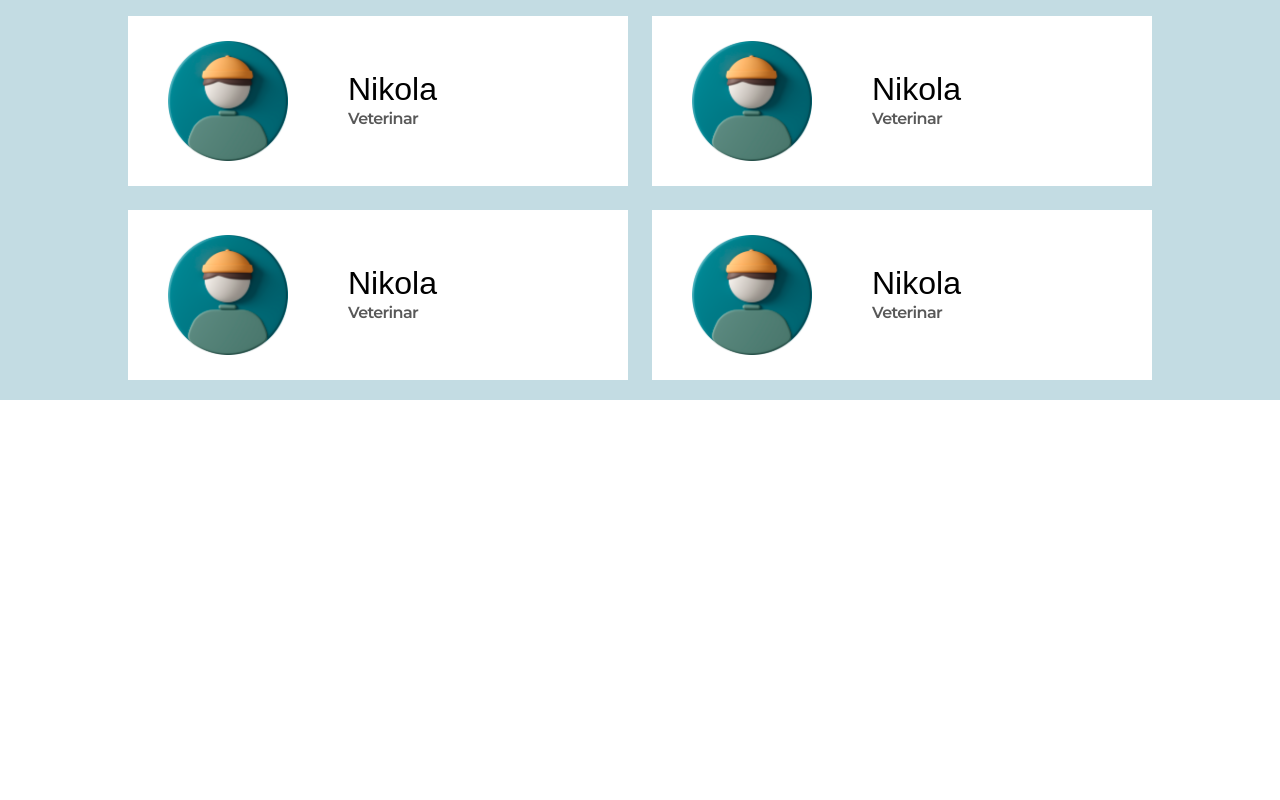
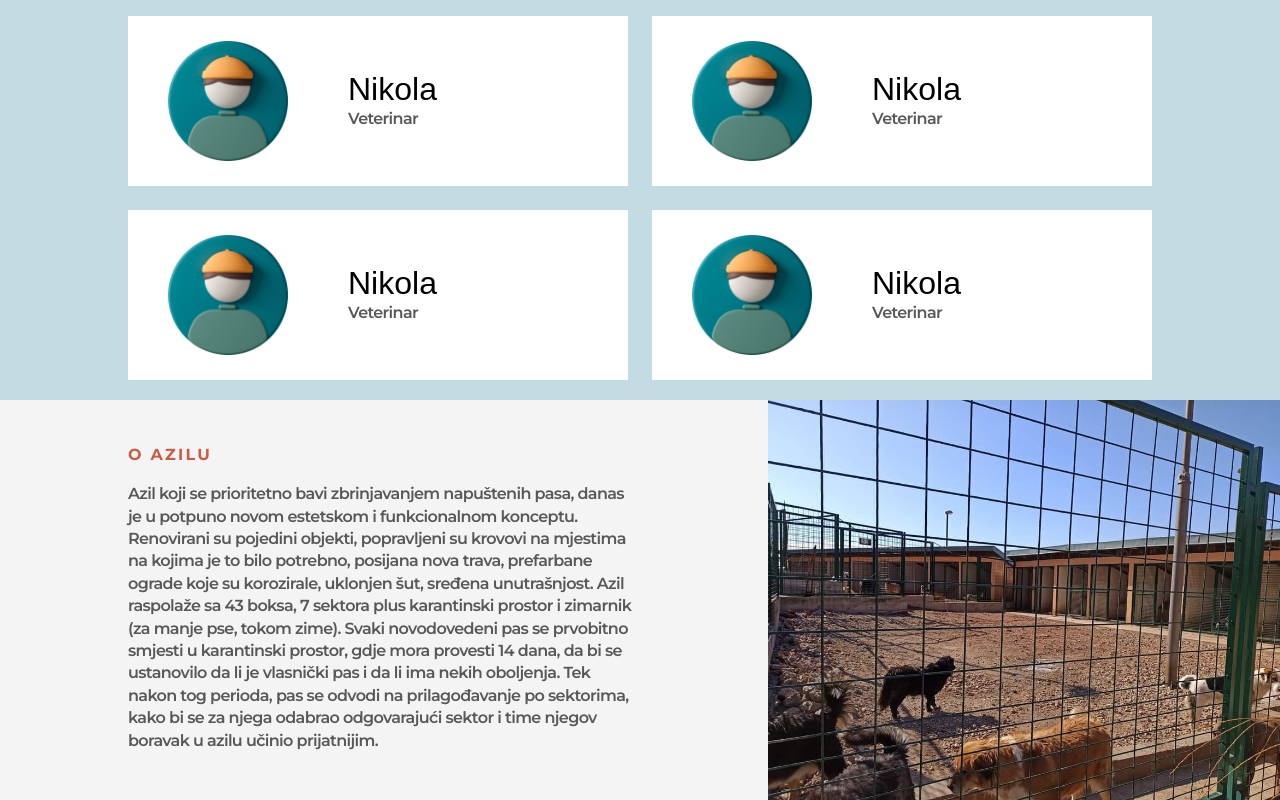
Before and after one commit to radomir-mijovic/dog-shelter, a Next.js app: page / in a window 1280 px wide. Shown: the part 3235-4035 px from the top of the page. Before the commit the page ends 3635 px from the top, so only its background shows below. Built offline with nearby package versions, Linux system fonts and the light colour scheme; a web font is replaced by a local one.

Commit message:
feat: finished main look of about section

```diff
--- /dev/null
+++ b/app/about.js
@@ -0,0 +1,40 @@
+import React from 'react';
+import styles from '../styles/About.module.scss'
+import shelterImage from "../public/images/azil1.jpg"
+import Image from "next/image";
+
+const About = () => {
+    return (
+        <section className={styles.aboutContainer}>
+            <div className={styles.textWrapper}>
+                <h3 className={styles.boxH3}>
+                    o azilu
+                </h3>
+                <p className={styles.boxP}>
+                    Azil koji se prioritetno bavi zbrinjavanjem napuštenih pasa, danas je u potpuno novom estetskom
+                    i funkcionalnom konceptu. Renovirani su pojedini objekti, popravljeni su krovovi na mjestima
+                    na kojima je to bilo potrebno, posijana nova trava, prefarbane ograde koje su korozirale, uklonjen
+                    šut, sređena unutrašnjost. Azil raspolaže sa 43 boksa, 7 sektora plus karantinski prostor
+                    i zimarnik (za manje pse, tokom zime). Svaki novodovedeni pas se prvobitno smjesti u
+                    karantinski prostor, gdje mora provesti 14 dana, da bi se ustanovilo da li je vlasnički
+                    pas i da li ima nekih oboljenja. Tek nakon tog perioda, pas se odvodi na prilagođavanje
+                    po sektorima, kako bi se za njega odabrao odgovarajući sektor i time njegov boravak u
+                    azilu učinio prijatnijim.
+                </p>
+            </div>
+            <div className={styles.imageWrapper}>
+                <Image
+                    src={shelterImage}
+                    objectFit={"cover"}
+                    // layout={"responsive"}
+                    fill
+
+                    // height={350}
+                    // width={600}
+                    alt="shelter image"/>
+            </div>
+        </section>
+    );
+};
+
+export default About;
--- a/app/page.js
+++ b/app/page.js
@@ -5,6 +5,7 @@ import HeroLower from "./hero-lower";
 import Reason from "./reason";
 import MeetBf from "./meetBf";
 import Team from "./team";
+import About from "./about";
 
 const Page = () => {
     return (
@@ -14,6 +15,7 @@ const Page = () => {
             <MeetBf/>
             <Reason/>
             <Team/>
+            <About/>
         </>
     );
 };
--- /dev/null
+++ b/styles/About.module.scss
@@ -0,0 +1,68 @@
+.aboutContainer {
+  background: #F4F4F4;
+  display: flex;
+  align-items: center;
+  justify-content: space-between;
+  height: auto;
+
+  @media (max-width: 850px) {
+    flex-direction: column;
+
+    .textWrapper {
+      width: 100%;
+    }
+
+    .imageWrapper {
+      width: 100%;
+    }
+  }
+
+  @media (max-width: 550px) {
+    .imageWrapper {
+      height: 25rem;
+    }
+  }
+}
+
+.textWrapper {
+  padding: 2rem clamp(5rem, 10vw, 15rem);
+  height: 100%;
+  width: 60%;
+  display: flex;
+  flex-direction: column;
+  justify-content: center;
+
+  @media (max-width: 1200px) {
+    padding: 3rem 5rem;
+  }
+
+  @media (max-width: 750px) {
+    padding: 3rem 1.5rem;
+  }
+}
+
+.imageWrapper {
+  position: relative;
+  display: block;
+  height: 40rem;
+  width: 40%;
+}
+
+.boxH3 {
+  font-weight: 700;
+  font-size: clamp(1.3rem, 2vw, 1.6rem);
+  line-height: 100%;
+  letter-spacing: 0.14em;
+  text-transform: uppercase;
+  color: #CB5B43;
+  margin-bottom: 2rem;
+}
+
+.boxP {
+  font-style: normal;
+  font-weight: 600;
+  font-size: clamp(1.3rem, 1.8vw, 1.6rem);
+  line-height: 140%;
+  letter-spacing: -0.04em;
+  color: #585858;
+}
```
